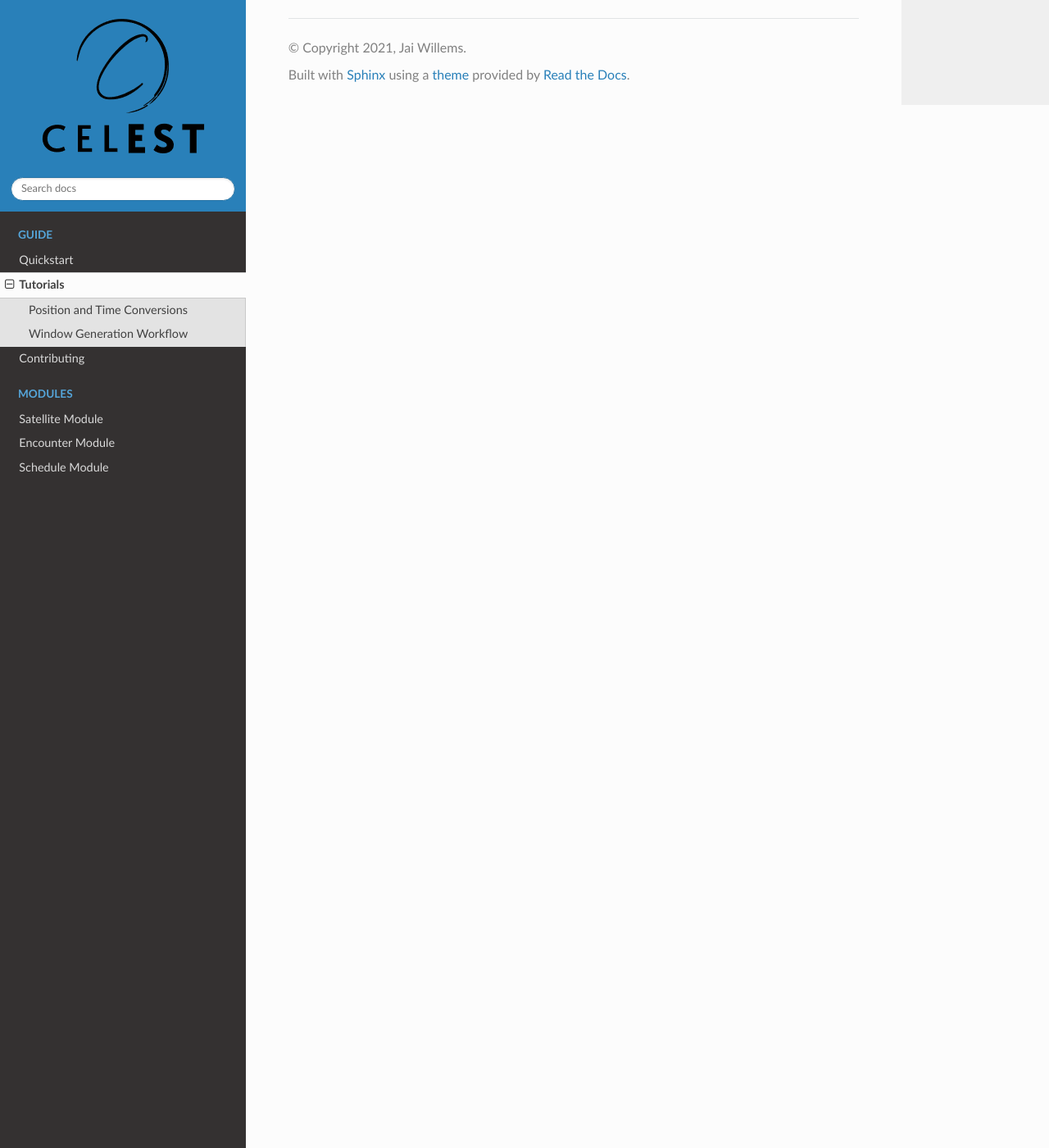
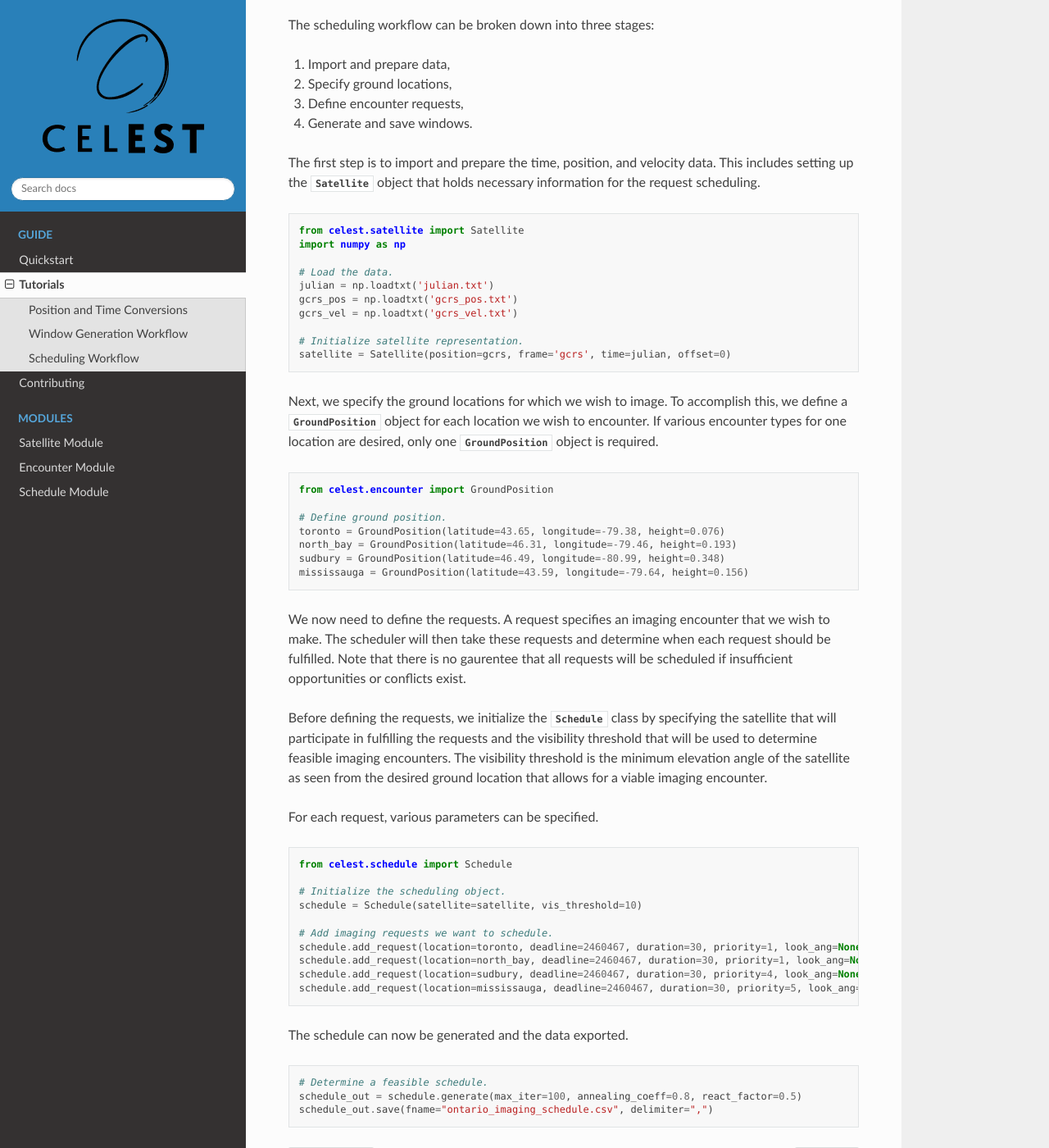
Before and after one commit to JaiWillems/celest, a Sphinx documentation site: the page built from docs/source/guide/tutorials.rst, in a window 1280 px wide and 1400 px high, scrolled down 2956 px. Shown: the whole window at 82% size. Built offline with Sphinx 7.4.7 and the Read the Docs theme 2.0.0, drawn with Linux system fonts in a browser that asks for light colours; some of the changed text lies outside the part shown.

Commit message:
DOC: Add scheduling to tutorial documentation.

```diff
--- a/docs/source/guide/tutorials.rst
+++ b/docs/source/guide/tutorials.rst
@@ -110,16 +110,16 @@ insufficient information to generate the desired windows.
 
 .. code-block::
 
+   from celest.satellite import Satellite
+   from celest.encounter import GroundPosition, windows
    import numpy as np
-   from celest.satellite import Time, Coordinate, Satellite
-   from celest.encounter import GroundPosition, windows
 
    # Load the data.
    julian = np.loadtxt('julian.txt')
    gcrs = np.loadtxt('gcrs.txt')
 
    # Initialize satellite representation.
-   satellite = Satellite(position=gcrs, frame='gcrs', time=julian, offset=0)
+   satellite = Satellite(position=gcrs_pos, velocity=gcrs_vel, frame='gcrs', time=julian, offset=0)
 
 Next, we specify the ground locations for which we wish to generate windows. To
 accomplish this, we define a :class:`GroundPosition` object for each location
@@ -152,3 +152,81 @@ conditions of the visible time windows.
    # Save satellite encounter windows.
    toronto_IMG_windows.save(fname="toronto_IMG_windows.csv", delimiter=",")
    toronto_DL_windows.save(fname="toronto_DL_windows.csv", delimiter=",")
+
+Scheduling Workflow
+-------------------
+
+The scheduling workflow can be broken down into three stages:
+
+#. Import and prepare data,
+#. Specify ground locations,
+#. Define encounter requests,
+#. Generate and save windows.
+
+The first step is to import and prepare the time, position, and velocity data.
+This includes setting up the :class:`Satellite` object that holds necessary
+information for the request scheduling.
+
+.. code-block::
+
+   from celest.satellite import Satellite
+   import numpy as np
+
+   # Load the data.
+   julian = np.loadtxt('julian.txt')
+   gcrs_pos = np.loadtxt('gcrs_pos.txt')
+   gcrs_vel = np.loadtxt('gcrs_vel.txt')
+
+   # Initialize satellite representation.
+   satellite = Satellite(position=gcrs, frame='gcrs', time=julian, offset=0)
+
+Next, we specify the ground locations for which we wish to image. To
+accomplish this, we define a :class:`GroundPosition` object for each location
+we wish to encounter. If various encounter types for one location are desired,
+only one :class:`GroundPosition` object is required.
+
+.. code-block::
+
+   from celest.encounter import GroundPosition
+
+   # Define ground position.
+   toronto = GroundPosition(latitude=43.65, longitude=-79.38, height=0.076)
+   north_bay = GroundPosition(latitude=46.31, longitude=-79.46, height=0.193)
+   sudbury = GroundPosition(latitude=46.49, longitude=-80.99, height=0.348)
+   mississauga = GroundPosition(latitude=43.59, longitude=-79.64, height=0.156)
+
+We now need to define the requests. A request specifies an imaging encounter
+that we wish to make. The scheduler will then take these requests and determine
+when each request should be fulfilled. Note that there is no gaurentee that
+all requests will be scheduled if insufficient opportunities or conflicts
+exist.
+
+Before defining the requests, we initialize the :class:`Schedule` class by
+specifying the satellite that will participate in fulfilling the requests and
+the visibility threshold that will be used to determine feasible imaging
+encounters. The visibility threshold is the minimum elevation angle of the
+satellite as seen from the desired ground location that allows for a viable
+imaging encounter.
+
+For each request, various parameters can be specified.
+
+.. code-block::
+
+   from celest.schedule import Schedule
+
+   # Initialize the scheduling object.
+   schedule = Schedule(satellite=satellite, vis_threshold=10)
+
+   # Add imaging requests we want to schedule.
+   schedule.add_request(location=toronto, deadline=2460467, duration=30, priority=1, look_ang=None)
+   schedule.add_request(location=north_bay, deadline=2460467, duration=30, priority=1, look_ang=None)
+   schedule.add_request(location=sudbury, deadline=2460467, duration=30, priority=4, look_ang=None)
+   schedule.add_request(location=mississauga, deadline=2460467, duration=30, priority=5, look_ang=None)
+
+The schedule can now be generated and the data exported.
+
+.. code-block::
+
+   # Determine a feasible schedule.
+   schedule_out = schedule.generate(max_iter=100, annealing_coeff=0.8, react_factor=0.5)
+   schedule_out.save(fname="ontario_imaging_schedule.csv", delimiter=",")
```
